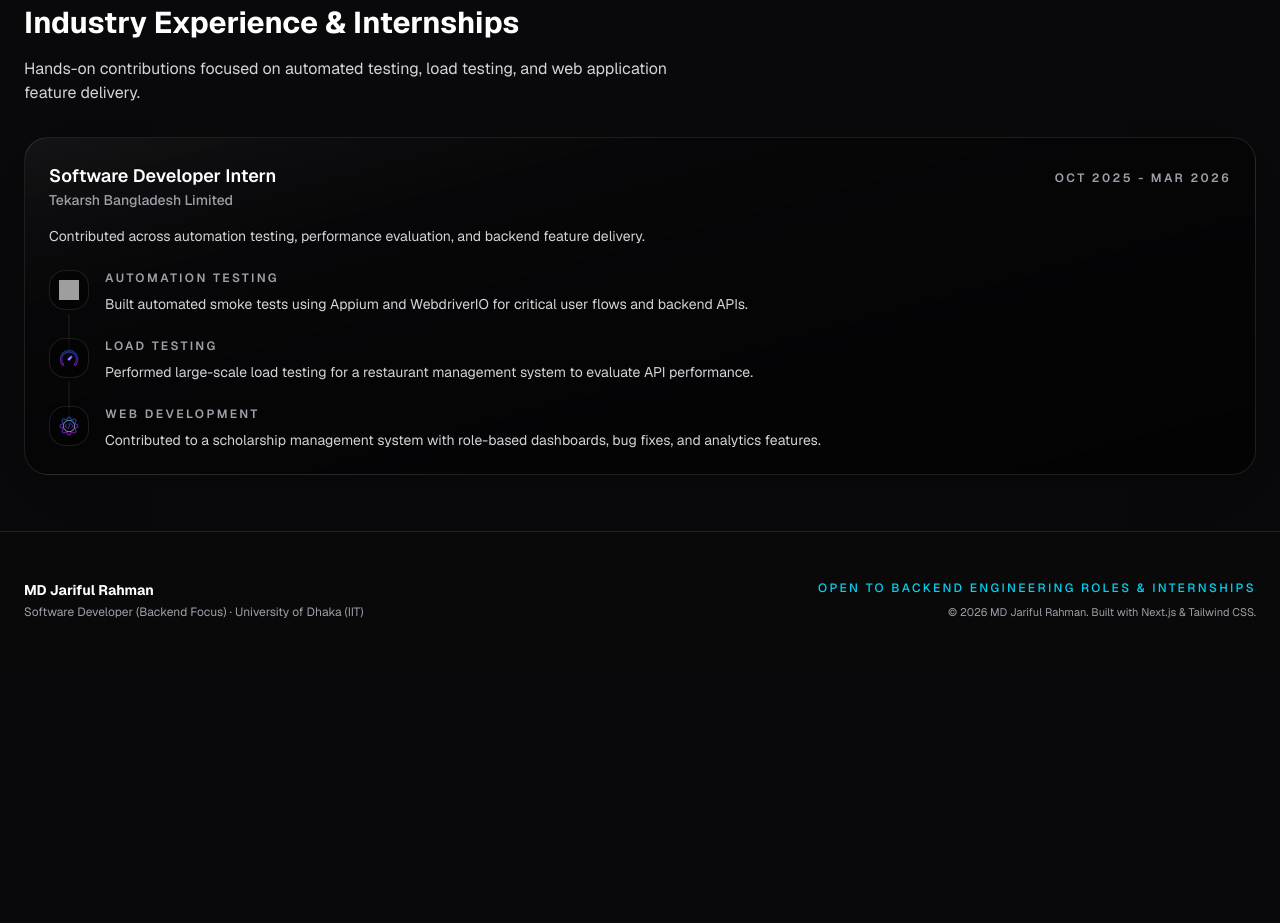
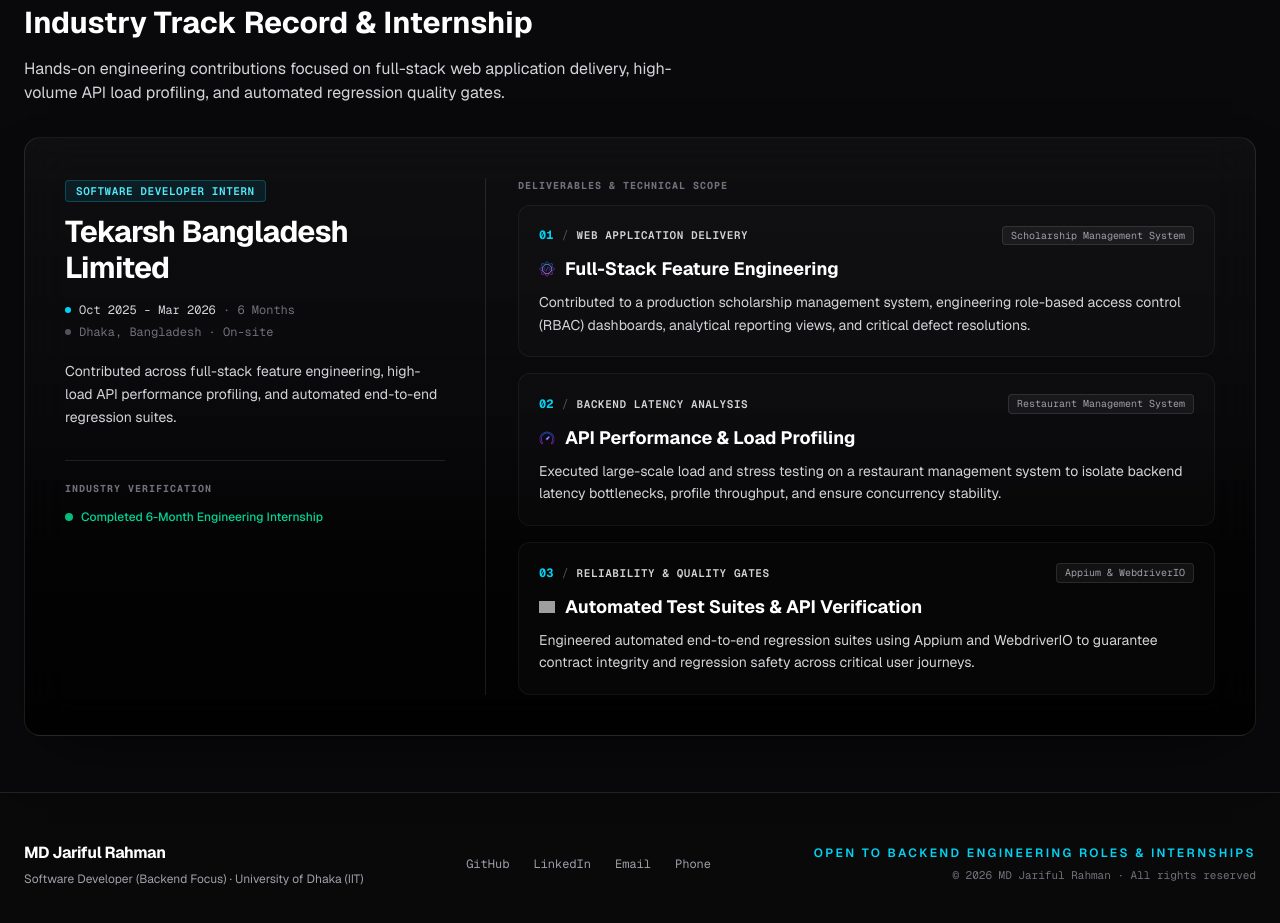
Before and after one commit to jarifulovi/jr-portfolio, a Next.js app: page / in a window 1280 px wide. Shown: the part 8240-9163 px from the top of the page. Before the commit the page ends 8908 px from the top, so only its background shows below. Built offline with nearby package versions, Linux system fonts and the light colour scheme; grey boxes are pictures that could not be loaded.

Commit message:
feat: enhance experience section and footer components with updated UI design and metadata

```diff
--- a/src/app/page.tsx
+++ b/src/app/page.tsx
@@ -54,9 +54,9 @@
         {/* Experience Section */}
         <Section
           id="experience"
-          eyebrow="Work Experience"
-          title="Industry Experience & Internships"
-          description="Hands-on contributions focused on automated testing, load testing, and web application feature delivery."
+          eyebrow="PROFESSIONAL EXPERIENCE"
+          title="Industry Track Record & Internship"
+          description="Hands-on engineering contributions focused on full-stack web application delivery, high-volume API load profiling, and automated regression quality gates."
         >
           <div className="grid gap-6">
             {experience.map((item) => (
@@ -65,6 +65,8 @@
                 role={item.role}
                 company={item.company}
                 period={item.period}
+                duration={item.duration}
+                location={item.location}
                 summary={item.summary}
                 tasks={item.tasks}
               />
@@ -73,7 +75,7 @@
         </Section>
       </div>
 
-      <Footer />
+      <Footer links={links} />
     </main>
   );
 }
--- a/src/components/layout/Footer.tsx
+++ b/src/components/layout/Footer.tsx
@@ -1,26 +1,47 @@
 import React from "react";
-import Link from "next/link";
+
+interface FooterLink {
+  label: string;
+  url: string;
+}
 
 interface FooterProps {
   className?: string;
+  links?: FooterLink[];
 }
 
-export const Footer: React.FC<FooterProps> = ({ className = "" }) => (
+export const Footer: React.FC<FooterProps> = ({ className = "", links = [] }) => (
   <footer className={`border-t border-white/10 bg-zinc-950/90 px-6 py-12 ${className}`}>
     <div className="mx-auto flex max-w-7xl flex-col items-center justify-between gap-6 md:flex-row">
-      <div className="flex flex-col items-center gap-1 md:items-start">
-        <span className="text-sm font-bold text-white">MD Jariful Rahman</span>
+      <div className="flex flex-col items-center gap-1.5 md:items-start">
+        <span className="text-base font-bold text-white tracking-tight">MD Jariful Rahman</span>
         <span className="text-xs text-zinc-400">
           Software Developer (Backend Focus) · University of Dhaka (IIT)
         </span>
       </div>
 
-      <div className="flex flex-col items-center gap-2 text-center md:items-end">
-        <span className="text-xs font-medium uppercase tracking-[0.2em] text-cyan-400">
+      {links.length > 0 && (
+        <div className="flex items-center gap-6 text-xs font-mono">
+          {links.map((link) => (
+            <a
+              key={link.label}
+              href={link.url}
+              target={link.url.startsWith("http") ? "_blank" : undefined}
+              rel={link.url.startsWith("http") ? "noreferrer" : undefined}
+              className="text-zinc-400 transition-colors duration-200 hover:text-cyan-300"
+            >
+              {link.label}
+            </a>
+          ))}
+        </div>
+      )}
+
+      <div className="flex flex-col items-center gap-1.5 text-center md:items-end">
+        <span className="text-xs font-semibold uppercase tracking-[0.2em] text-cyan-400">
           Open to backend engineering roles & internships
         </span>
-        <span className="text-[11px] text-zinc-400">
-          © {new Date().getFullYear()} MD Jariful Rahman. Built with Next.js & Tailwind CSS.
+        <span className="text-[11px] text-zinc-500 font-mono">
+          © {new Date().getFullYear()} MD Jariful Rahman · All rights reserved
         </span>
       </div>
     </div>
--- a/src/components/sections/ExperienceItem.tsx
+++ b/src/components/sections/ExperienceItem.tsx
@@ -1,54 +1,147 @@
+"use client";
+
 import React from "react";
+import { motion } from "framer-motion";
+
+interface ExperienceTask {
+  index?: string;
+  title: string;
+  category?: string;
+  description: string;
+  icon?: string;
+  tag?: string;
+}
 
 interface ExperienceItemProps {
   role: string;
   company: string;
   period: string;
+  duration?: string;
+  location?: string;
   summary?: string;
-  tasks: {
-    title: string;
-    description: string;
-    icon: string;
-  }[];
+  tasks: ExperienceTask[];
 }
 
 export const ExperienceItem: React.FC<ExperienceItemProps> = ({
   role,
   company,
   period,
+  duration,
+  location,
   summary,
   tasks,
 }) => (
-  <div className="rounded-3xl border border-white/10 bg-gradient-to-br from-white/5 via-black/40 to-black/60 p-6 shadow-[0_18px_55px_-45px_rgba(0,0,0,0.6)]">
-    <div className="flex flex-wrap items-baseline justify-between gap-3">
-      <div>
-        <h3 className="text-lg font-semibold text-white">{role}</h3>
-        <p className="text-sm font-medium text-zinc-400">{company}</p>
-      </div>
-      <span className="text-xs font-semibold uppercase tracking-[0.2em] text-zinc-400">
-        {period}
-      </span>
-    </div>
-    {summary && <p className="mt-4 text-sm text-zinc-300">{summary}</p>}
-    <div className="mt-6 space-y-6">
-      {tasks.map((task, index) => (
-        <div key={task.title} className="relative flex gap-4">
-          <div className="relative">
-            <div className="flex h-10 w-10 items-center justify-center rounded-2xl border border-white/10 bg-black/40">
-              <img src={task.icon} alt={task.title} className="h-5 w-5" />
+  <motion.article
+    initial={{ opacity: 0, y: 16 }}
+    whileInView={{ opacity: 1, y: 0 }}
+    viewport={{ once: true, amount: 0.15 }}
+    transition={{ duration: 0.5 }}
+    className="group/experience relative rounded-2xl border border-white/10 bg-gradient-to-b from-white/[0.03] via-zinc-950/60 to-black/80 p-6 sm:p-10 backdrop-blur-xl shadow-[0_25px_60px_-25px_rgba(0,0,0,0.7)] transition-all duration-300 hover:border-white/20"
+  >
+    {/* Subtle Ambient Backlight Glow on Hover */}
+    <div className="pointer-events-none absolute -inset-px -z-10 rounded-2xl bg-gradient-to-br from-cyan-500/10 via-purple-500/5 to-transparent opacity-0 blur-xl transition-opacity duration-300 group-hover/experience:opacity-100" />
+
+    <div className="grid gap-10 lg:grid-cols-[340px_1fr] xl:grid-cols-[380px_1fr] items-start">
+      {/* Left Column: Organization & Positioning */}
+      <div className="flex flex-col justify-between">
+        <div>
+          {/* Role Pill */}
+          <span className="inline-block rounded border border-cyan-500/30 bg-cyan-500/10 px-2.5 py-0.5 font-mono text-[11px] font-semibold uppercase tracking-wider text-cyan-300">
+            {role}
+          </span>
+
+          {/* Company Title */}
+          <h3 className="mt-3 text-2xl sm:text-3xl font-bold tracking-tight text-white">
+            {company}
+          </h3>
+
+          {/* Period & Location Metadata */}
+          <div className="mt-4 space-y-1.5 font-mono text-xs">
+            <div className="flex items-center gap-2 text-zinc-300">
+              <span className="h-1.5 w-1.5 rounded-full bg-cyan-400" />
+              <span>
+                {period} {duration && <span className="text-zinc-500">· {duration}</span>}
+              </span>
             </div>
-            {index < tasks.length - 1 && (
-              <div className="absolute left-1/2 top-11 h-full w-px -translate-x-1/2 bg-white/10" />
+            {location && (
+              <div className="flex items-center gap-2 text-zinc-500">
+                <span className="h-1.5 w-1.5 rounded-full bg-zinc-600" />
+                <span>{location}</span>
+              </div>
             )}
           </div>
-          <div>
-            <p className="text-xs font-semibold uppercase tracking-[0.2em] text-zinc-400">
-              {task.title}
+
+          {/* Executive Summary */}
+          {summary && (
+            <p className="mt-5 text-xs sm:text-sm leading-relaxed text-zinc-300">
+              {summary}
             </p>
-            <p className="mt-2 text-sm text-zinc-300">{task.description}</p>
+          )}
+        </div>
+
+        {/* Verification Checkmark */}
+        <div className="mt-8 pt-5 border-t border-white/10">
+          <span className="font-mono text-[10px] font-bold uppercase tracking-widest text-zinc-500 block mb-2">
+            INDUSTRY VERIFICATION
+          </span>
+          <div className="inline-flex items-center gap-2 text-xs font-medium text-emerald-400">
+            <span className="relative flex h-2 w-2">
+              <span className="animate-ping absolute inline-flex h-full w-full rounded-full bg-emerald-400 opacity-75" />
+              <span className="relative inline-flex rounded-full h-2 w-2 bg-emerald-500" />
+            </span>
+            <span>Completed 6-Month Engineering Internship</span>
           </div>
         </div>
-      ))}
+      </div>
+
+      {/* Right Column: 3 Core Engineering Deliverables */}
+      <div className="space-y-4 lg:border-l lg:border-white/10 lg:pl-8">
+        <span className="font-mono text-[10px] font-bold uppercase tracking-widest text-zinc-500 block mb-3">
+          DELIVERABLES & TECHNICAL SCOPE
+        </span>
+
+        {tasks.map((task, idx) => (
+          <div
+            key={task.title}
+            className="group/task relative rounded-xl border border-white/5 bg-white/[0.015] p-5 transition-all duration-200 hover:border-white/15 hover:bg-white/[0.04]"
+          >
+            {/* Header: Index, Category & Tag */}
+            <div className="flex flex-wrap items-center justify-between gap-2 font-mono text-xs mb-2.5">
+              <div className="flex items-center gap-2">
+                <span className="font-bold text-cyan-400">
+                  {task.index || `0${idx + 1}`}
+                </span>
+                <span className="text-zinc-600">/</span>
+                <span className="text-zinc-300 font-semibold uppercase tracking-wider text-[11px]">
+                  {task.category || "Deliverable"}
+                </span>
+              </div>
+              {task.tag && (
+                <span className="rounded bg-white/5 border border-white/10 px-2 py-0.5 text-[10px] text-zinc-400 font-mono">
+                  {task.tag}
+                </span>
+              )}
+            </div>
+
+            {/* Task Title */}
+            <h4 className="text-base sm:text-lg font-bold text-white transition-colors duration-200 group-hover/task:text-cyan-300 flex items-center gap-2.5">
+              {task.icon && (
+                <img
+                  src={task.icon}
+                  alt=""
+                  className="h-4 w-4 shrink-0 object-contain"
+                />
+              )}
+              <span>{task.title}</span>
+            </h4>
+
+            {/* Description */}
+            <p className="mt-2 text-xs sm:text-sm leading-relaxed text-zinc-300">
+              {task.description}
+            </p>
+          </div>
+        ))}
+      </div>
     </div>
-  </div>
+  </motion.article>
 );
--- a/src/data/experience.json
+++ b/src/data/experience.json
@@ -3,22 +3,33 @@
     "role": "Software Developer Intern",
     "company": "Tekarsh Bangladesh Limited",
     "period": "Oct 2025 - Mar 2026",
-    "summary": "Contributed across automation testing, performance evaluation, and backend feature delivery.",
+    "duration": "6 Months",
+    "location": "Dhaka, Bangladesh · On-site",
+    "summary": "Contributed across full-stack feature engineering, high-load API performance profiling, and automated end-to-end regression suites.",
     "tasks": [
       {
-        "title": "Automation Testing",
-        "description": "Built automated smoke tests using Appium and WebdriverIO for critical user flows and backend APIs.",
-        "icon": "/icons/automation_purple.png"
+        "index": "01",
+        "title": "Full-Stack Feature Engineering",
+        "category": "Web Application Delivery",
+        "description": "Contributed to a production scholarship management system, engineering role-based access control (RBAC) dashboards, analytical reporting views, and critical defect resolutions.",
+        "icon": "/icons/backend_dev_purple.png",
+        "tag": "Scholarship Management System"
       },
       {
-        "title": "Load Testing",
-        "description": "Performed large-scale load testing for a restaurant management system to evaluate API performance.",
-        "icon": "/icons/performance_purple.png"
+        "index": "02",
+        "title": "API Performance & Load Profiling",
+        "category": "Backend Latency Analysis",
+        "description": "Executed large-scale load and stress testing on a restaurant management system to isolate backend latency bottlenecks, profile throughput, and ensure concurrency stability.",
+        "icon": "/icons/performance_purple.png",
+        "tag": "Restaurant Management System"
       },
       {
-        "title": "Web Development",
-        "description": "Contributed to a scholarship management system with role-based dashboards, bug fixes, and analytics features.",
-        "icon": "/icons/backend_dev_purple.png"
+        "index": "03",
+        "title": "Automated Test Suites & API Verification",
+        "category": "Reliability & Quality Gates",
+        "description": "Engineered automated end-to-end regression suites using Appium and WebdriverIO to guarantee contract integrity and regression safety across critical user journeys.",
+        "icon": "/icons/automation_purple.png",
+        "tag": "Appium & WebdriverIO"
       }
     ]
   }
```
